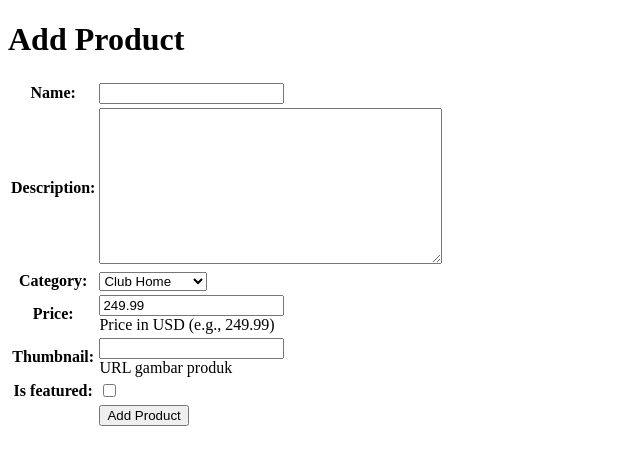
After one commit to Delta-K-rist/nextjersey, a Django app: page /create-product/ in a window 1280 px wide. The commit adds this page. Shown: the top 465 px of the page, without its empty margins (0-640 px from the left). Run offline with Django 5.2, Linux system fonts and the light colour scheme.

Commit message:
Assignment 3: Data delivery and form

```diff
--- /dev/null
+++ b/main/forms.py
@@ -0,0 +1,7 @@
+from django.forms import ModelForm
+from main.models import Product
+
+class ProductForm(ModelForm):
+    class Meta:
+        model = Product
+        fields = ["name", "description", "category", "price", "thumbnail", "is_featured"]
--- a/main/models.py
+++ b/main/models.py
@@ -36,7 +36,7 @@ class Product(models.Model):
         return self.name
 
     @property
-    def is_item_hot(self):
+    def is_product_hot(self):
         return self.item_views > 20
 
     def increment_views(self):
--- /dev/null
+++ b/main/templates/create_product.html
@@ -0,0 +1,18 @@
+{% extends 'base.html' %}
+{% block content %}
+<h1>Add Product</h1>
+
+<form method="POST">
+  {% csrf_token %}
+  <table>
+    {{ form.as_table }}
+    <tr>
+      <td></td>
+      <td>
+        <input type="submit" value="Add Product" />
+      </td>
+    </tr>
+  </table>
+</form>
+
+{% endblock %}
--- a/main/urls.py
+++ b/main/urls.py
@@ -1,8 +1,24 @@
 from django.urls import path
-from main.views import show_main
+from main.views import (
+    show_main,
+
+    create_product,
+    show_product,
+
+    show_xml,
+    show_json,
+    show_xml_by_id,
+    show_json_by_id,
+)
 
 app_name = 'main'
 
 urlpatterns = [
     path('', show_main, name='show_main'),
+    path('create-product/', create_product, name='create_product'),
+    path('product/<str:id>/', show_product, name='show_product'),
+    path('xml/', show_xml, name='show_xml'),
+    path('json/', show_json, name='show_json'),
+    path('xml/<str:product_id>/', show_xml_by_id, name='show_xml_by_id'),
+    path('json/<str:product_id>/', show_json_by_id, name='show_json_by_id'),
 ]
--- a/main/views.py
+++ b/main/views.py
@@ -1,10 +1,66 @@
-from django.shortcuts import render
+from django.shortcuts import render, redirect, get_object_or_404
+from main.forms import ProductForm
+from main.models import Product
+
+from django.http import HttpResponse
+from django.core import serializers
 
 def show_main(request):
+    products = Product.objects.all()
+
     context = {
         'npm' : '2406425810',
         'name': 'Deltakristiano Kurniaputra',
-        'class': 'PBP C'
+        'class': 'PBP C',
+        'product_list': products
     }
 
     return render(request, "main.html", context)
+
+def create_product(request):
+    form = ProductForm(request.POST or None)
+
+    if form.is_valid() and request.method == "POST":
+        product = form.save()
+        return redirect('main:show_main')
+
+    context = {'form': form}
+    return render(request, "create_product.html", context)
+
+def show_product(request, id):
+    product = get_object_or_404(Product, pk=id)
+    product.increment_views()
+
+    context = {
+        'product': product
+    }
+
+    return render(request, "product_detail.html", context)
+
+
+def show_xml(request):
+     product_list = Product.objects.all()
+     xml_data = serializers.serialize("xml", product_list)
+     return HttpResponse(xml_data, content_type="application/xml")
+
+def show_json(request):
+    product_list = Product.objects.all()
+    json_data = serializers.serialize("json", product_list)
+    return HttpResponse(json_data, content_type="application/json")
+
+
+def show_xml_by_id(request, product_id):
+    try:
+        product_item = Product.objects.filter(pk=product_id)
+        xml_data = serializers.serialize("xml", product_item)
+        return HttpResponse(xml_data, content_type="application/xml")
+    except Product.DoesNotExist:
+        return HttpResponse(status=404)
+
+def show_json_by_id(request, product_id):
+    try:
+        product_item = Product.objects.get(pk=product_id)
+        json_data = serializers.serialize("json", [product_item])
+        return HttpResponse(json_data, content_type="application/json")
+    except Product.DoesNotExist:
+        return HttpResponse(status=404)
--- /dev/null
+++ b/templates/base.html
@@ -0,0 +1,13 @@
+{% load static %}
+<!DOCTYPE html>
+<html lang="en">
+<head>
+    <meta charset="UTF-8" />
+    <meta name="viewport" content="width=device-width, initial-scale=1.0" />
+    {% block meta %} {% endblock meta %}
+</head>
+
+<body>
+    {% block content %} {% endblock content %}
+</body>
+</html>
```
Also changed, not shown: main/templates/main.html (+44 -4 lines), main/templates/product_detail.html (added, +18 -0 lines), nextjersey/settings.py (+8 -1 lines), README.md (added), gambar-t2.png (added), gambar-t3-json-id.jpg (added), gambar-t3-json.jpg (added), gambar-t3-xml-id.jpg (added), gambar-t3-xml.jpg (added).
